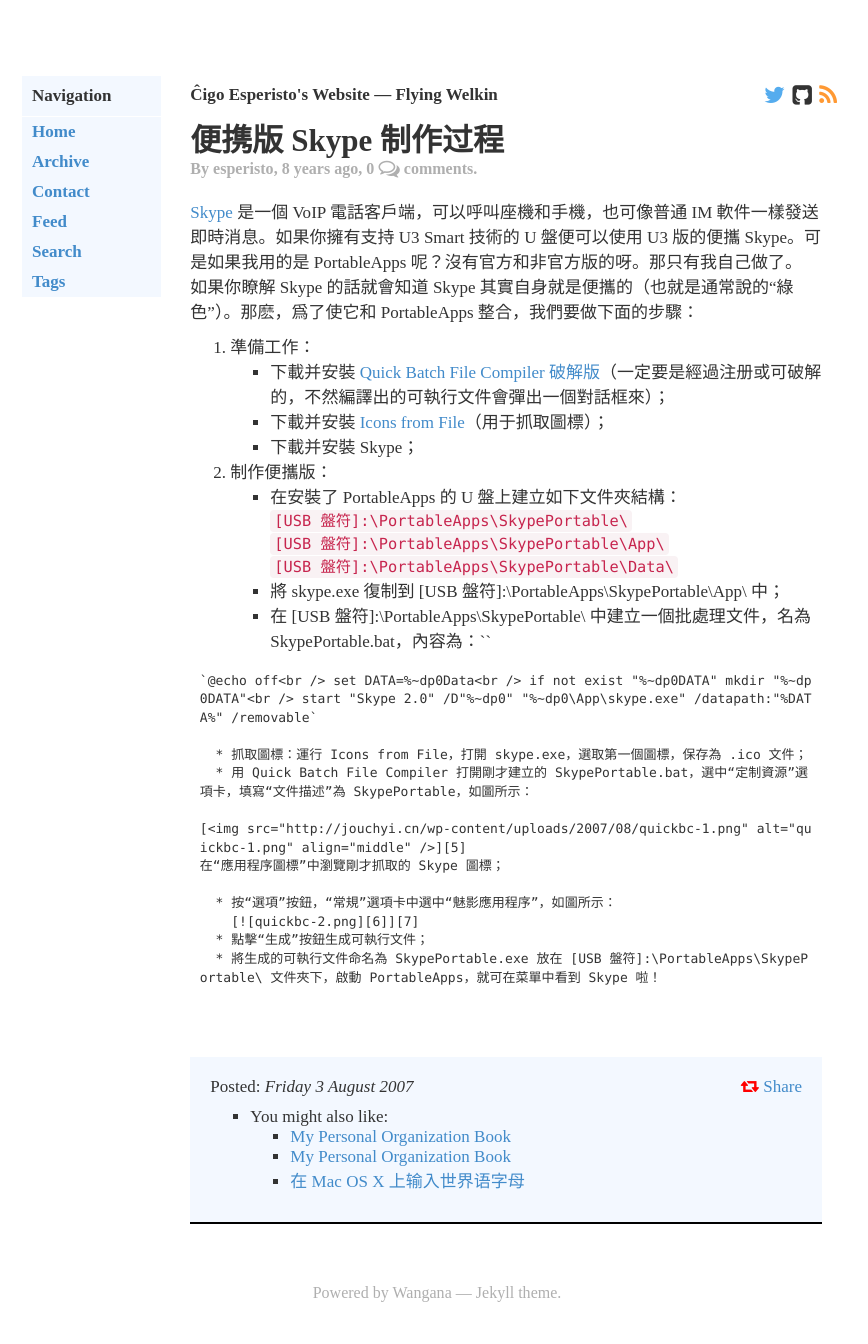
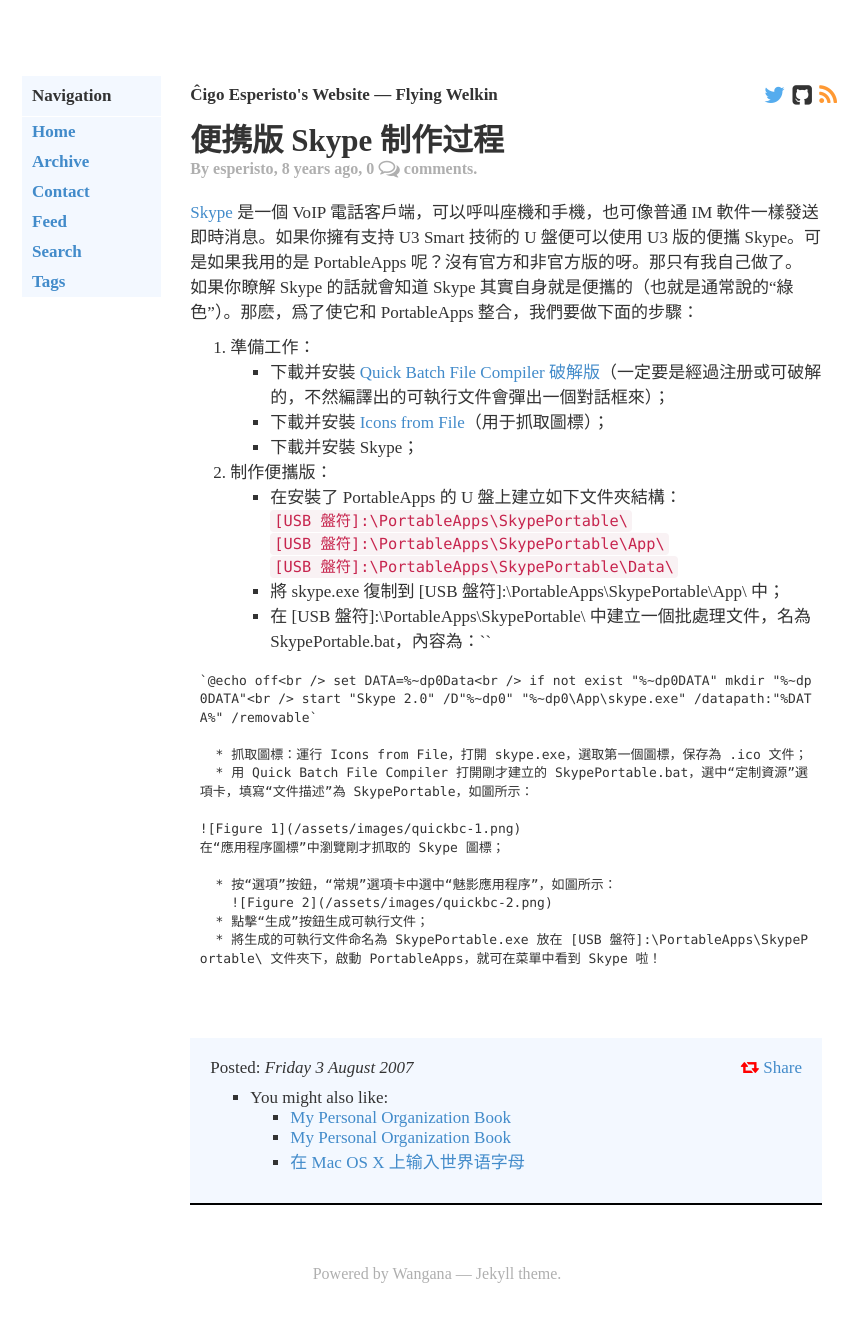
Before and after one commit to esperisto/esperisto.github.io, a Jekyll site: the page built from _posts/2007-08-03-how-to-make-portable-skype.md, in a window 1280 px wide. Shown: the whole page, without its empty margins (203-1071 px from the left). Built offline with Jekyll 4.4.1, drawn with Linux system fonts in a browser that asks for light colours; some web fonts are replaced; Markdown is read by kramdown in place of the engine named in the settings; comment, search, counter and statistics services are not loaded.

Commit message:
Favicon change and image link change, adding about

```diff
--- a/_posts/2007-08-03-how-to-make-portable-skype.md
+++ b/_posts/2007-08-03-how-to-make-portable-skype.md
@@ -33,11 +33,11 @@
       * 抓取圖標：運行 Icons from File，打開 skype.exe，選取第一個圖標，保存為 .ico 文件；
       * 用 Quick Batch File Compiler 打開剛才建立的 SkypePortable.bat，選中“定制資源”選項卡，填寫“文件描述”為 SkypePortable，如圖所示：
 
-    [<img src="http://jouchyi.cn/wp-content/uploads/2007/08/quickbc-1.png" alt="quickbc-1.png" align="middle" />][5]
+    ![Figure 1](/assets/images/quickbc-1.png)
     在“應用程序圖標”中瀏覽剛才抓取的 Skype 圖標；
 
       * 按“選項”按鈕，“常規”選項卡中選中“魅影應用程序”，如圖所示：
-        [![quickbc-2.png][6]][7]
+        ![Figure 2](/assets/images/quickbc-2.png)
       * 點擊“生成”按鈕生成可執行文件；
       * 將生成的可執行文件命名為 SkypePortable.exe 放在 [USB 盤符]:\PortableApps\SkypePortable\ 文件夾下，啟動 PortableApps，就可在菜單中看到 Skype 啦！
 
@@ -45,6 +45,3 @@
  [2]: http://www.abyssmedia.com/quickbfc/ "訪問軟件主頁"
  [3]: http://www.downxia.com/downinfo/2716.html "進入下載頁面"
  [4]: http://www.vlsoftware.net/exico/ "訪問軟件主頁"
- [5]: http://jouchyi.cn/wp-content/uploads/2007/08/quickbc-1.png "quickbc-1.png"
- [6]: http://jouchyi.cn/wp-content/uploads/2007/08/quickbc-2.png
- [7]: http://jouchyi.cn/wp-content/uploads/2007/08/quickbc-2.png "quickbc-2.png"
```
Also changed, not shown: _posts/2013-08-16-OS-X-Send-to.md (+2 -4 lines), about.md (added, +32 -0 lines), assets/images/macsendto1.png (added), assets/images/macsendto2.png (added), assets/images/mygmail.gif (added), assets/images/quickbc-1.png (added), assets/images/quickbc-2.png (added), assets/images/wangana.png (deleted), assets/images/wangana_screenshot_index.png (deleted), favicon.ico (added), favicon.png (deleted).
